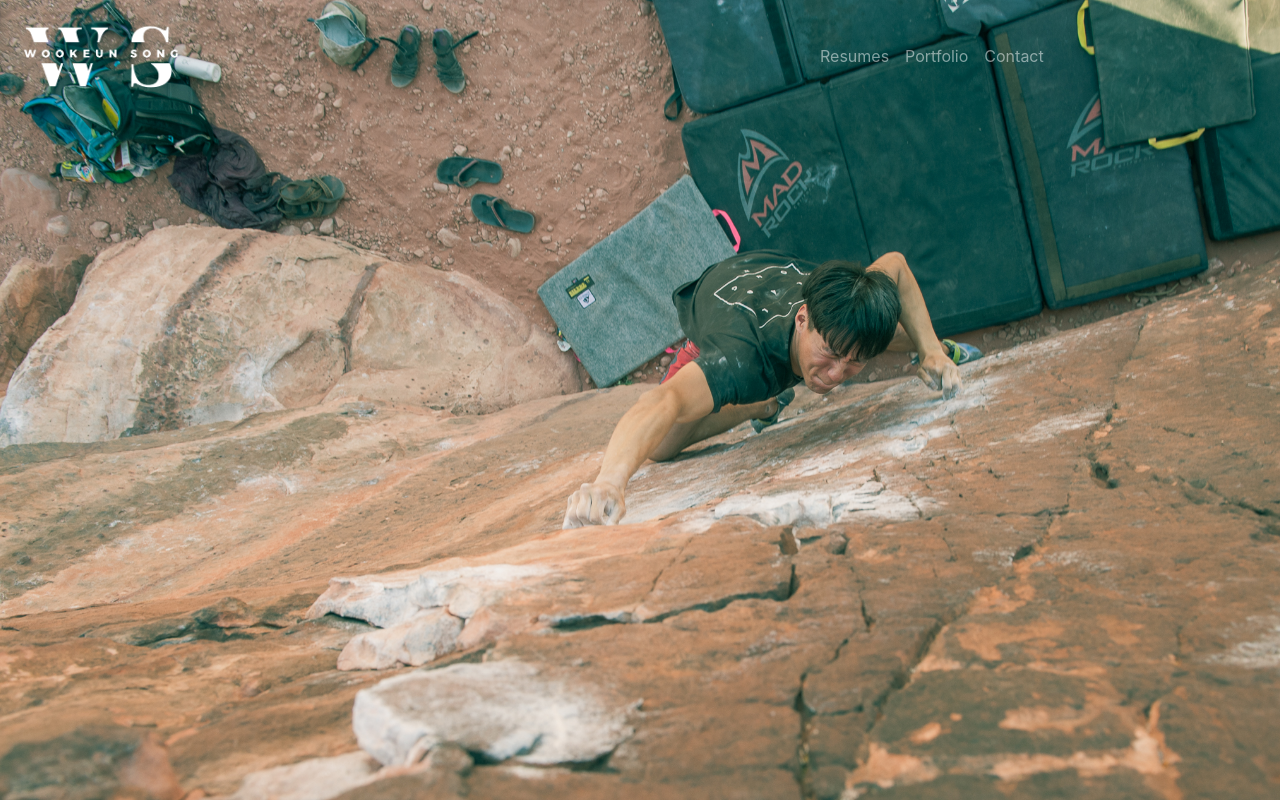
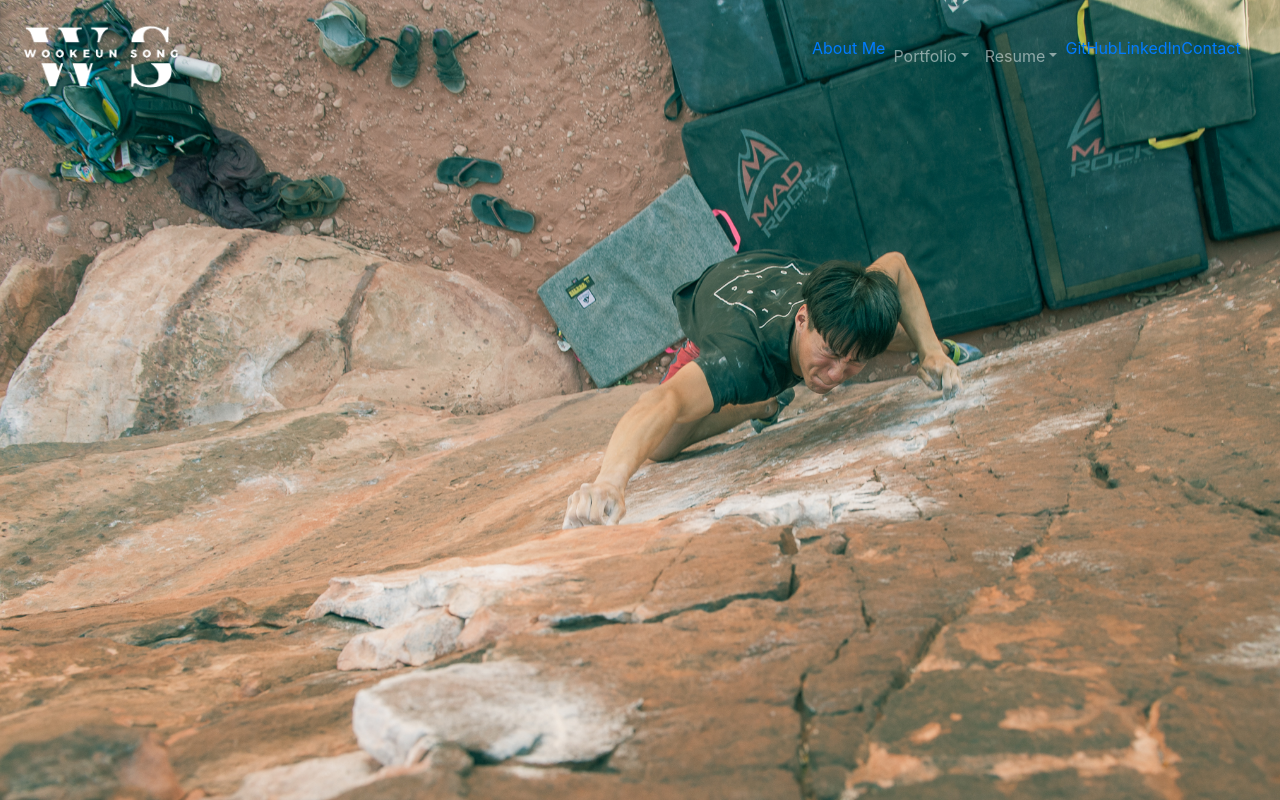
Before and after one commit to Bigg-O/Portfolio_Website, a React (Create React App) app: page / in a window 1280 px wide. Built offline with nearby package versions, Linux system fonts and the light colour scheme.

Commit message:
NavBar Buttons

```diff
--- a/src/App.css
+++ b/src/App.css
@@ -7,10 +7,18 @@ html {
   background-size: cover;
 }
 
-.logo {
+.name_logo {
   width: 23%;
 }
 
-.App {
-  height: 0px;
+/* .links {
+  right: 0px;
 }
+
+.linkedIn_logo {
+  width: 23%
+}
+
+.gitHub_logo {
+  width: 23%
+} */
--- a/src/App.js
+++ b/src/App.js
@@ -1,12 +1,21 @@
 import React from 'react';
 import Homebar from './Components/Homebar'
+import {
+  BrowserRouter as Router,
+  Route
+} from "react-router-dom";
 import './App.css';
 
 function App() {
   return (
-    <div className="App">
-      <Homebar />
-    </div>
+    <Router>
+      <div className="App">
+        <Homebar />
+        <Route exact path="/">
+
+        </Route>
+      </div>
+    </Router>
   );
 }
 
--- a/src/Components/Homebar.jsx
+++ b/src/Components/Homebar.jsx
@@ -1,22 +1,49 @@
 import React, { Component } from "react";
-import Nav from 'react-bootstrap/Nav'
-import Image from 'react-bootstrap/Image'
-import logo from '../Images/Logo.png'
-import Navbar from 'react-bootstrap/Navbar'
+import Nav from "react-bootstrap/Nav";
+import logo from "../Images/Name_Logo.png";
+import Navbar from "react-bootstrap/Navbar";
+import NavDropdown from "react-bootstrap/NavDropdown";
 import { Link } from "react-router-dom";
+
+import Image from "react-bootstrap/Image";
 
 export class Homebar extends Component {
   render() {
     return (
-      <Navbar variant="dark" fixed="top">
-        <Navbar.Brand href="/">
-          <Image className="logo" src={logo} fluid />
-        </Navbar.Brand>
-        <Nav className="mr-auto">
-          <Nav.Link href="resumes">Resumes</Nav.Link>
-          <Nav.Link href="portfolio">Portfolio</Nav.Link>
-          <Nav.Link href="contact">Contact</Nav.Link>
-        </Nav>
+      <Navbar collapseOnSelect expand="lg" variant="dark" fixed="top">
+        <Link to="/">
+          <Navbar.Brand>
+            <Image className="name_logo" src={logo} fluid />
+          </Navbar.Brand>
+        </Link>
+        <Navbar.Toggle aria-controls="responsive-navbar-nav" />
+        <Navbar.Collapse id="responsive-navbar-nav">
+          <Nav className="links">
+            <Link to="/">About Me</Link>
+            <NavDropdown title="Portfolio">
+              <Link to="/">
+                <NavDropdown.Item>Sofeware Engineer</NavDropdown.Item>
+              </Link>
+              <Link to="/">
+                <NavDropdown.Item>Robotics</NavDropdown.Item>
+              </Link>
+            </NavDropdown>
+            <NavDropdown title="Resume">
+              <Link to="/">
+                <NavDropdown.Item>Sofeware Engineer</NavDropdown.Item>
+              </Link>
+              <Link to="/">
+                <NavDropdown.Item>Routesetting</NavDropdown.Item>
+              </Link>
+              <Link to="/">
+                <NavDropdown.Item>Rock Climbing</NavDropdown.Item>
+              </Link>
+            </NavDropdown>
+            <Link to="/">GitHub</Link>
+            <Link to="/">LinkedIn</Link>
+            <Link to="/">Contact</Link>
+          </Nav>
+        </Navbar.Collapse>
       </Navbar>
     );
   }
```
Also changed, not shown: src/Images/Name_Logo.png (renamed from src/Images/Logo.png), 1 other file (tests, documents, lock files or other folders).
